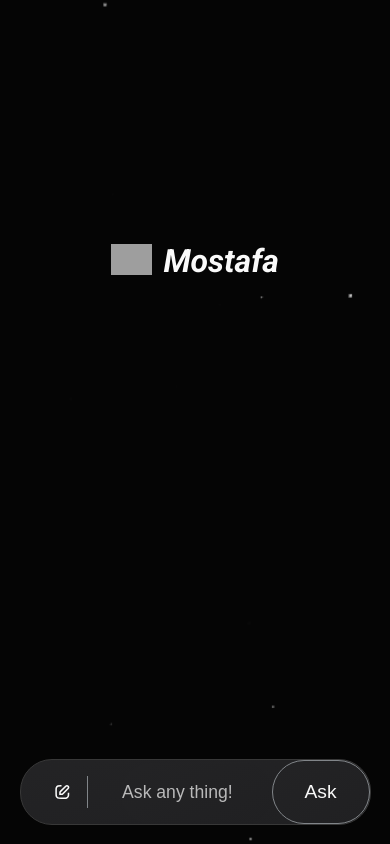
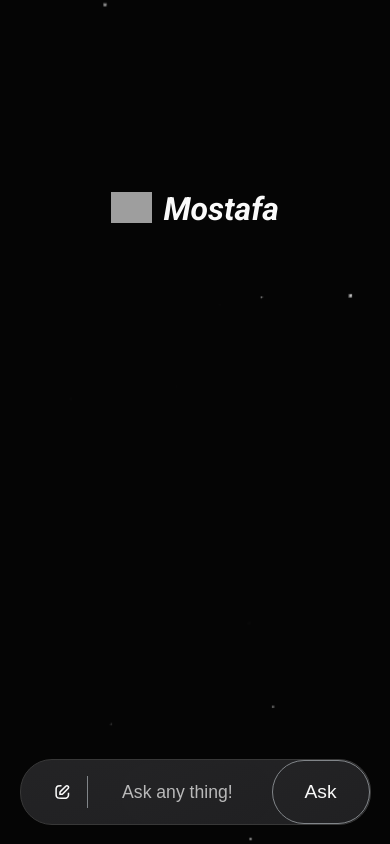
Before and after one commit to mostafa-portfolio/AI, a React (Vite) app: page / in a window 390 px wide. Built offline with nearby package versions, Linux system fonts and the light colour scheme; grey boxes are pictures that could not be loaded.

Commit message:
logo changes 6

```diff
--- a/src/App.css
+++ b/src/App.css
@@ -269,7 +269,7 @@ p,ul,li{
 
 @media screen and (max-width: 500px)  {
   .logo{
-    margin-top: 28dvh;
+    margin-top: 11.5rem;
   }
 }
 
```
